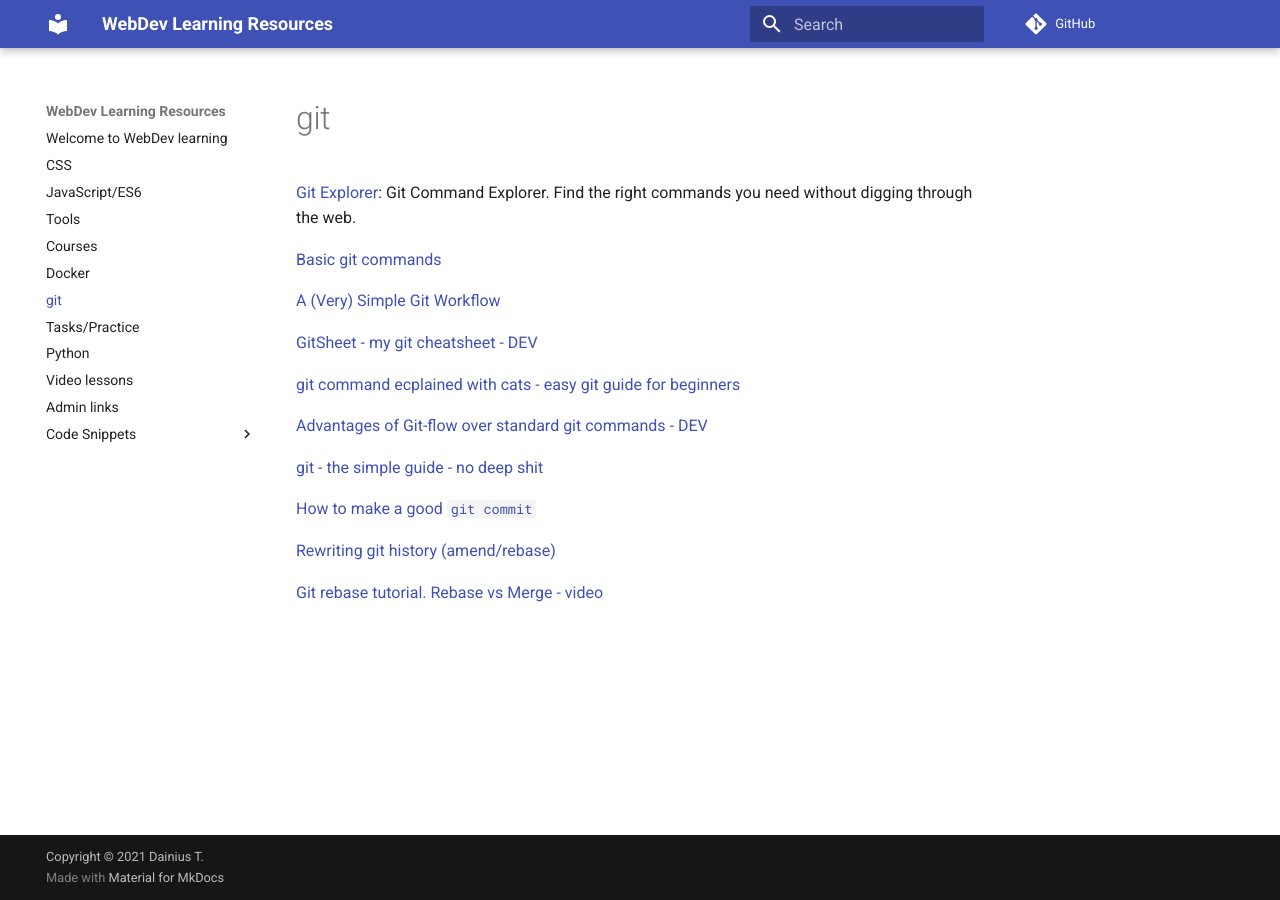
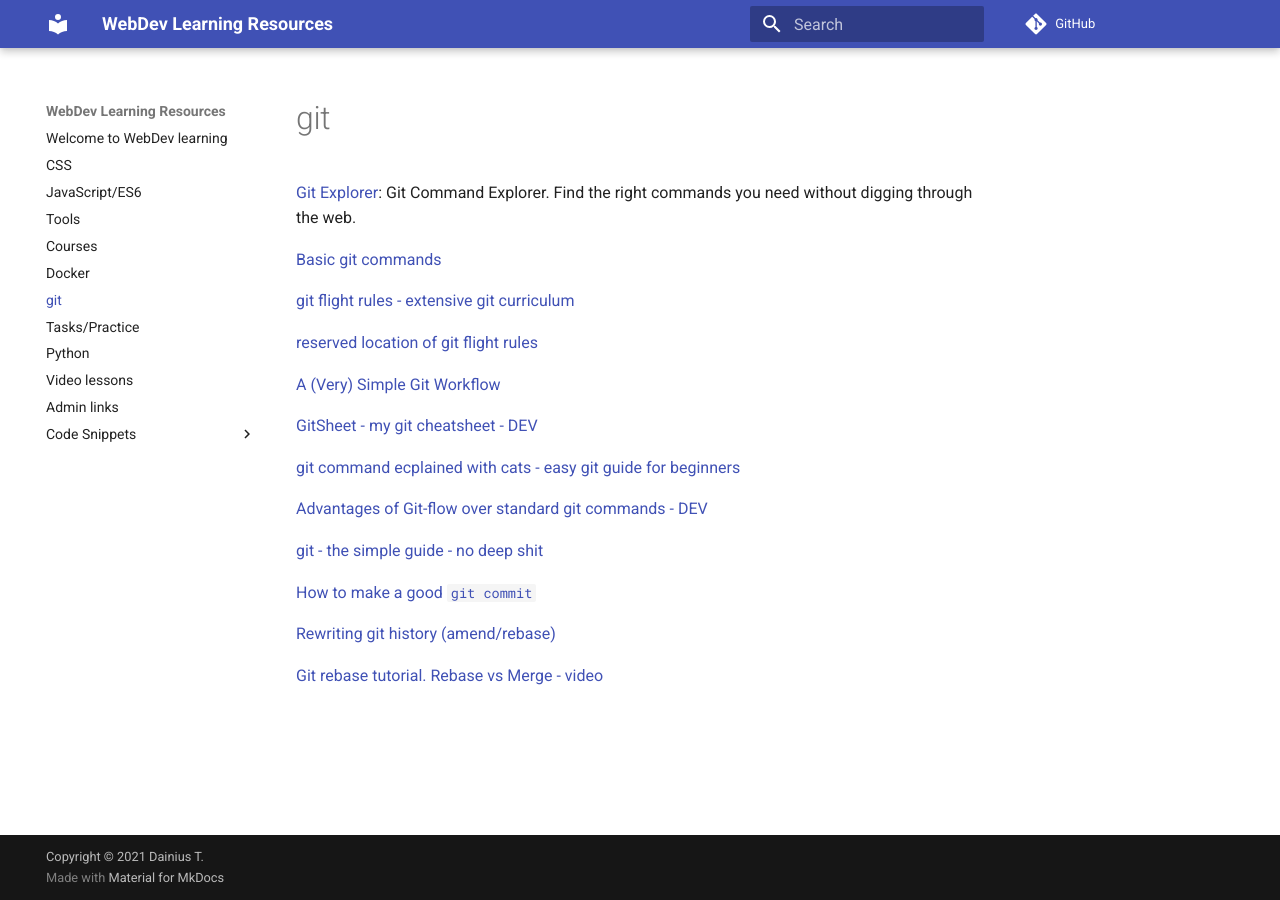
Before and after one commit to dainiuxt/kb, an MkDocs documentation site: the page built from docs/git.md, in a window 1280 px wide. Built offline with MkDocs 1.6.1 and Material for MkDocs 9.7.7, drawn with Linux system fonts in a browser that asks for light colours; comment, search, counter and statistics services are not loaded.

Commit message:
update git.md file

```diff
--- a/docs/git.md
+++ b/docs/git.md
@@ -3,6 +3,10 @@
 [Git Explorer](https://gitexplorer.com/): Git Command Explorer. Find the right commands you need without digging through the web.
 
 [Basic git commands](https://dev.to/anisha/basic-git-commands-33ec)
+
+[git flight rules - extensive git curriculum](https://github.com/k88hudson/git-flight-rules)
+
+[reserved location of git flight rules](https://github.com/dainiuxt/git-flight-rules)
 
 [A (Very) Simple Git Workflow](https://dev.to/afteralec/a-very-simple-git-workflow-54dl)
 
```
